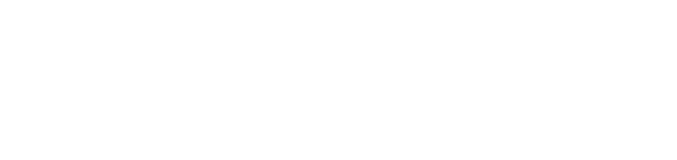
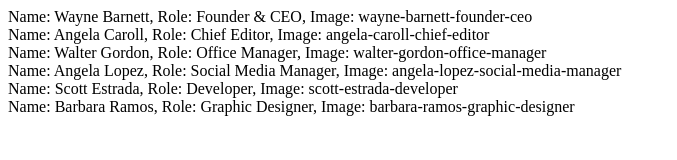
Before and after one commit to battistaennio/js-our-team, a plain HTML site: page index.html in a window 1280 px wide. Shown: the whole page, without its empty margins (0-677 px from the left). Drawn offline with Linux system fonts and the light colour scheme.

Commit message:
feat: print in DOM team information

```diff
--- a/index.html
+++ b/index.html
@@ -10,6 +10,9 @@
 </head>
 <body>
 
+    <div id="container">
+
+    </div>
 
     <!-- js -->
     <script type="text/javascript" src="js/main.js"></script>
--- a/js/main.js
+++ b/js/main.js
@@ -2,6 +2,8 @@
 //Stampare su console, per ogni membro del team, le informazioni di nome, ruolo e la stringa della foto
 //Stampare le stesse informazioni su DOM sottoforma di stringhe
 
+//seleziono il div#container dove stampare i risultati
+const container = document.getElementById("container");
 
 //creo l'array con i dati dei componenti del team
 const teamMembers = [
@@ -37,14 +39,22 @@ const teamMembers = [
     },
 ];
 
+
 //stampo in console i dati per ogni membro
 for (let i = 0; i < teamMembers.length; i++){ //creo ciclo for per attraversare tutti i mebmri e stampare i dati
+    //creo variabile per attraversare ogni singolo dato
     let member = teamMembers[i];
 
+    //associo il tipo di dato ad una variabile
     let memberName = member.name;
     let memberRole = member.role;
     let memberImage = member.image;
+
+    //stampo in console il tipo di dato con l'informazione
     console.log("Name:", memberName,
                 "Role:", memberRole,
                 "Image:", memberImage);
+
+    //stampo in pagina le informazioni
+    container.innerHTML += `<div>Name: ${memberName}, Role: ${memberRole}, Image: ${memberImage}</div>`;
 };
```
